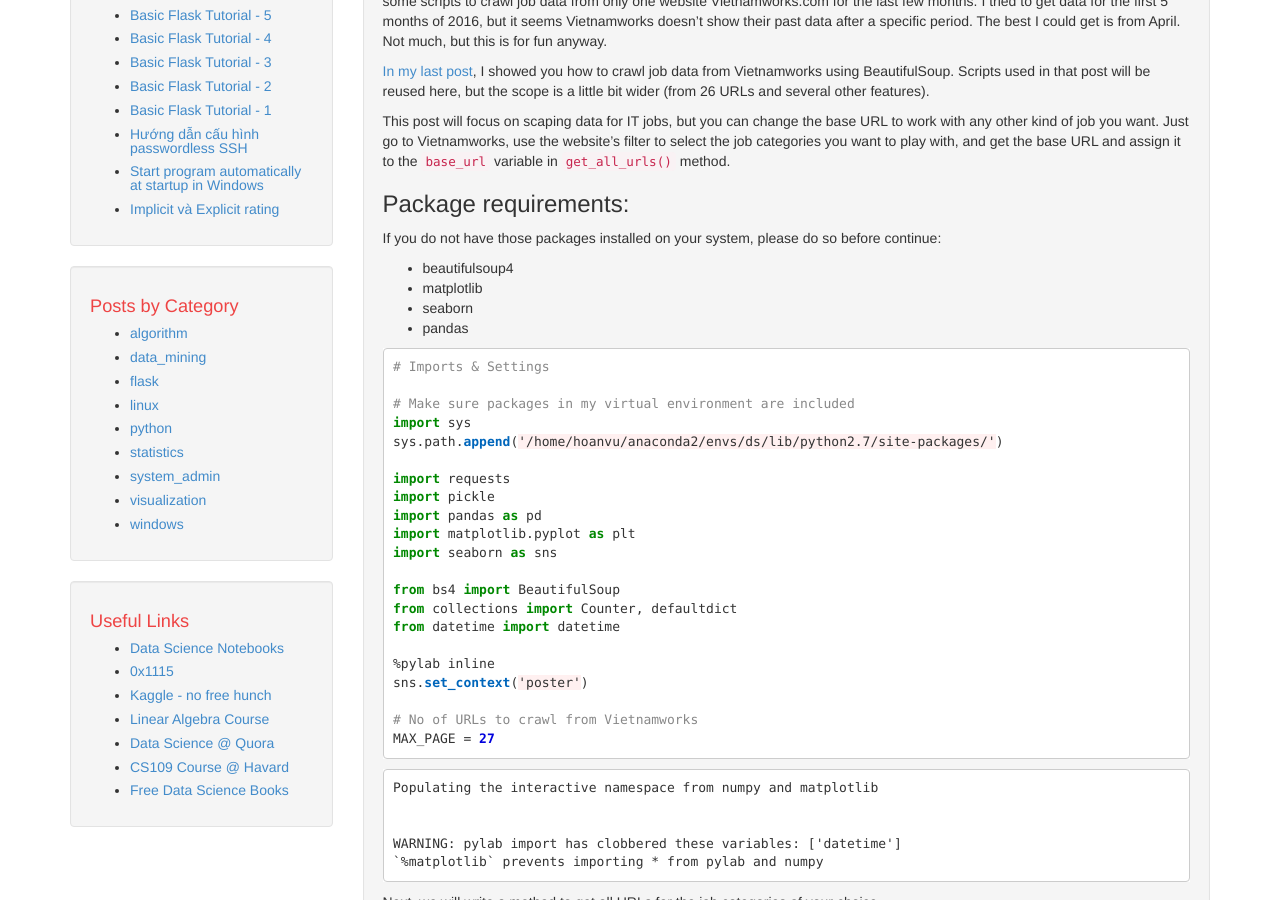
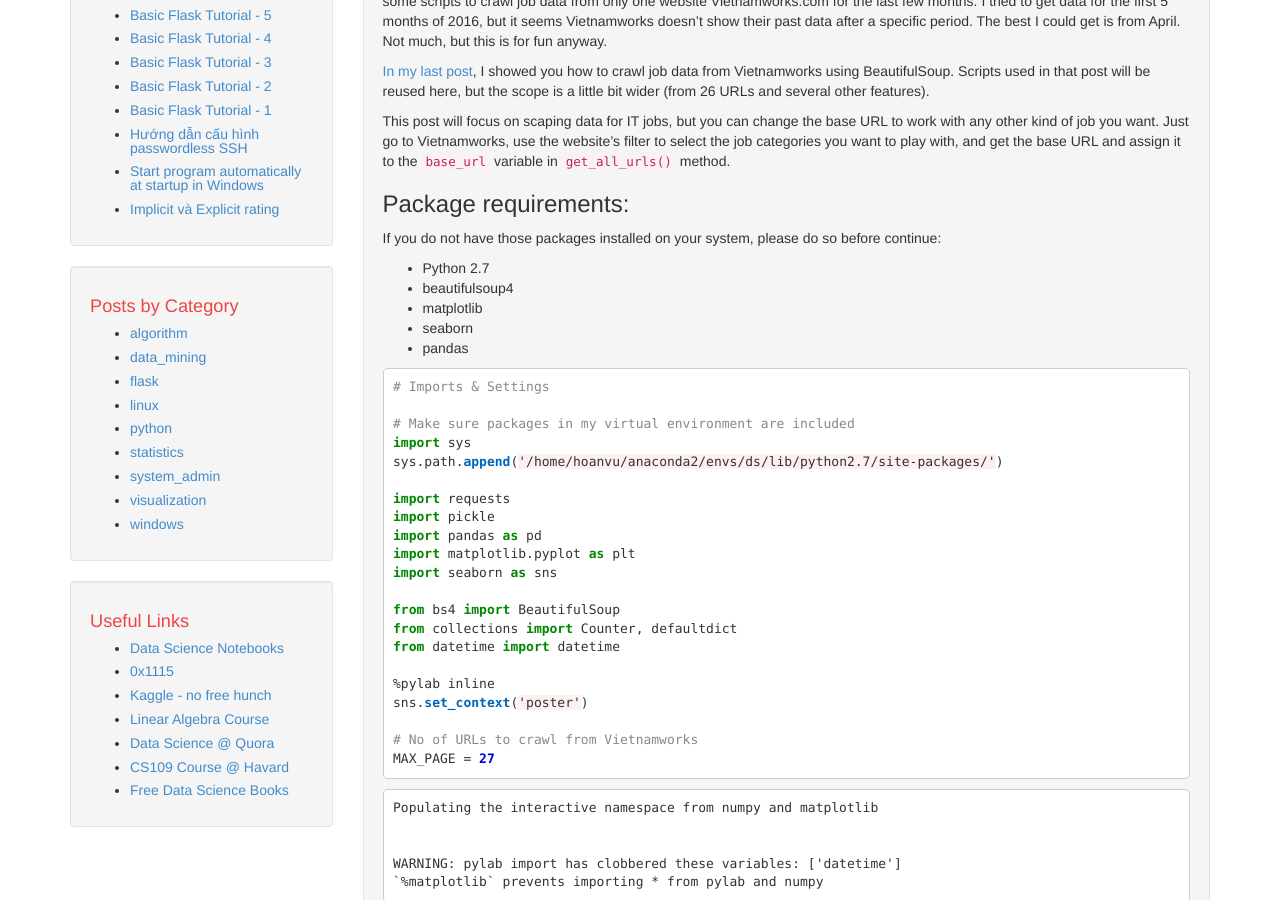
Before and after one commit to hoanvu/hoanvu.github.io, a Jekyll site: the page built from _posts/2016-06-02-vietnam-it-jobs-analysis.md, in a window 1280 px wide and 900 px high, scrolled down 320 px. Built offline with Jekyll 4.4.1, drawn with Linux system fonts in a browser that asks for light colours.

Commit message:
update post

```diff
--- a/_posts/2016-06-02-vietnam-it-jobs-analysis.md
+++ b/_posts/2016-06-02-vietnam-it-jobs-analysis.md
@@ -21,6 +21,7 @@ This post will focus on scaping data for IT jobs, but you can change the base UR
 
 If you do not have those packages installed on your system, please do so before continue:
 
+- Python 2.7
 - beautifulsoup4
 - matplotlib
 - seaborn
```
